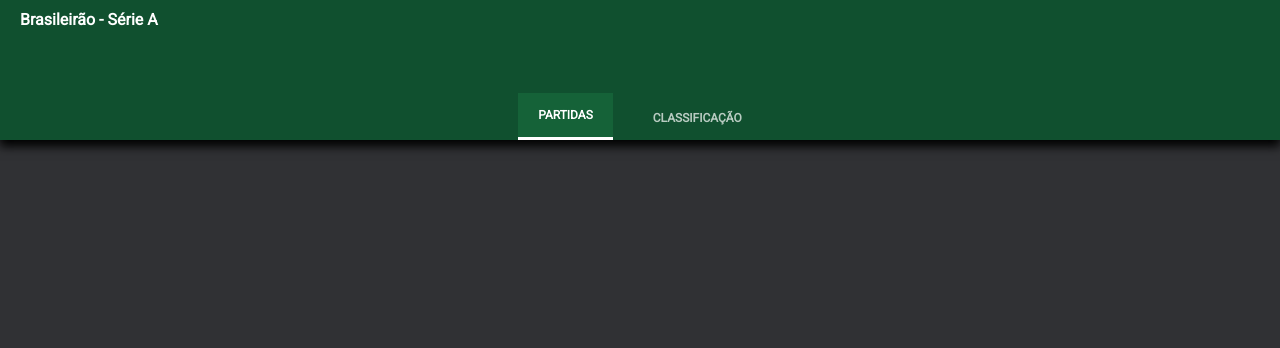
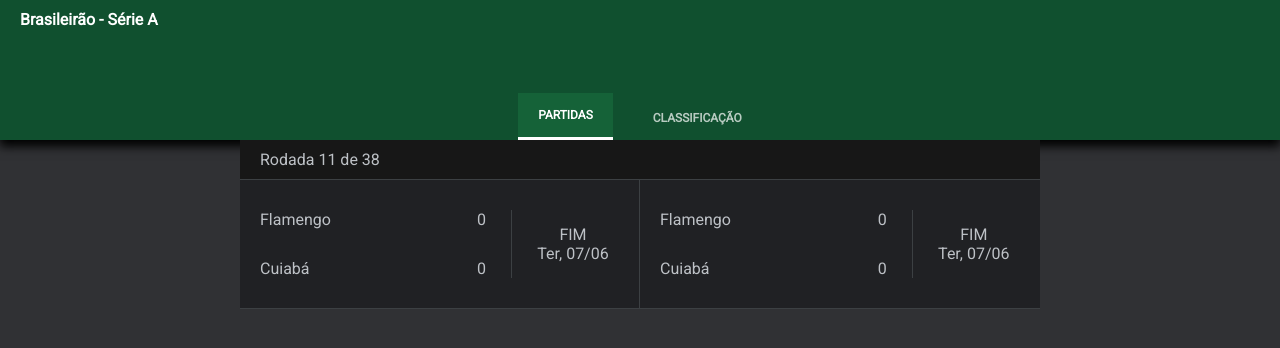
Before and after one commit to dinobergviana/fut-app, a Vue app: page / in a window 1280 px wide. Shown: the top 348 px of the page. Built offline with nearby package versions, Linux system fonts and the light colour scheme.

Commit message:
finishes teams container styling at Matches component

```diff
--- a/src/views/Matches.vue
+++ b/src/views/Matches.vue
@@ -1,5 +1,53 @@
 <template>
-  <div class="matches"></div>
+  <div class="rounds__container">
+    <div class="rounds__content">
+      <div class="rounds__content--title">
+        <span>Rodada 11 de 38</span>
+      </div>
+      <div class="rounds__content--matches">
+        <div class="match-day-container">
+          <!-- where the teams will stay -->
+          <div class="match-day-teams">
+            <div class="team">
+              <span>Flamengo</span>
+              <span>0</span>
+            </div>
+            <div class="team">
+              <span>Cuiabá</span>
+              <span>0</span>
+            </div>
+          </div>
+          <!-- where the info about status e date will stay -->
+          <div class="match-day-info">
+            <div>
+              <span>FIM</span>
+              <span>Ter, 07/06</span>
+            </div>
+          </div>
+        </div>
+        <div class="match-day-container">
+          <!-- where the teams will stay -->
+          <div class="match-day-teams">
+            <div class="team">
+              <span>Flamengo</span>
+              <span>0</span>
+            </div>
+            <div class="team">
+              <span>Cuiabá</span>
+              <span>0</span>
+            </div>
+          </div>
+          <!-- where the info about status e date will stay -->
+          <div class="match-day-info">
+            <div>
+              <span>FIM</span>
+              <span>Ter, 07/06</span>
+            </div>
+          </div>
+        </div>
+      </div>
+    </div>
+  </div>
 </template>
 
 <script lang="ts">
@@ -23,8 +71,60 @@
 </script>
 
 <style lang="less" scoped>
-.matches {
+.rounds__container {
   width: ~"min(100vw, 800px)";
   margin: auto;
+
+  .rounds__content--title {
+    background: #171717;
+    color: #bdc1c6;
+    padding: 10px 20px;
+  }
+
+  .rounds__content--matches {
+    display: grid;
+    grid-template-columns: 1fr 1fr;
+    color: #bdc1c6;
+    background: #202124;
+    border-top: 1px solid #3c4043;
+    border-bottom: 1px solid #3c4043;
+
+    .match-day-container {
+      display: grid;
+      grid-template-columns: 2fr 1fr;
+
+      &:not(:last-child) {
+        border-right: 1px solid #3c4043;
+      }
+
+      .match-day-teams {
+        .team {
+          margin: 30px 20px;
+          display: flex;
+          align-items: center;
+          justify-content: space-between;
+        }
+      }
+
+      .match-day-info {
+        display: flex;
+        align-items: center;
+        flex-direction: column;
+        justify-content: center;
+        padding: 30px 5px;
+
+        & > div {
+          border-left: 1px solid #3c4043;
+          height: 100%;
+          width: 100%;
+          display: flex;
+          flex-direction: column;
+          align-items: center;
+          justify-content: center;
+        }
+      }
+    }
+  }
 }
+
 </style>
```
